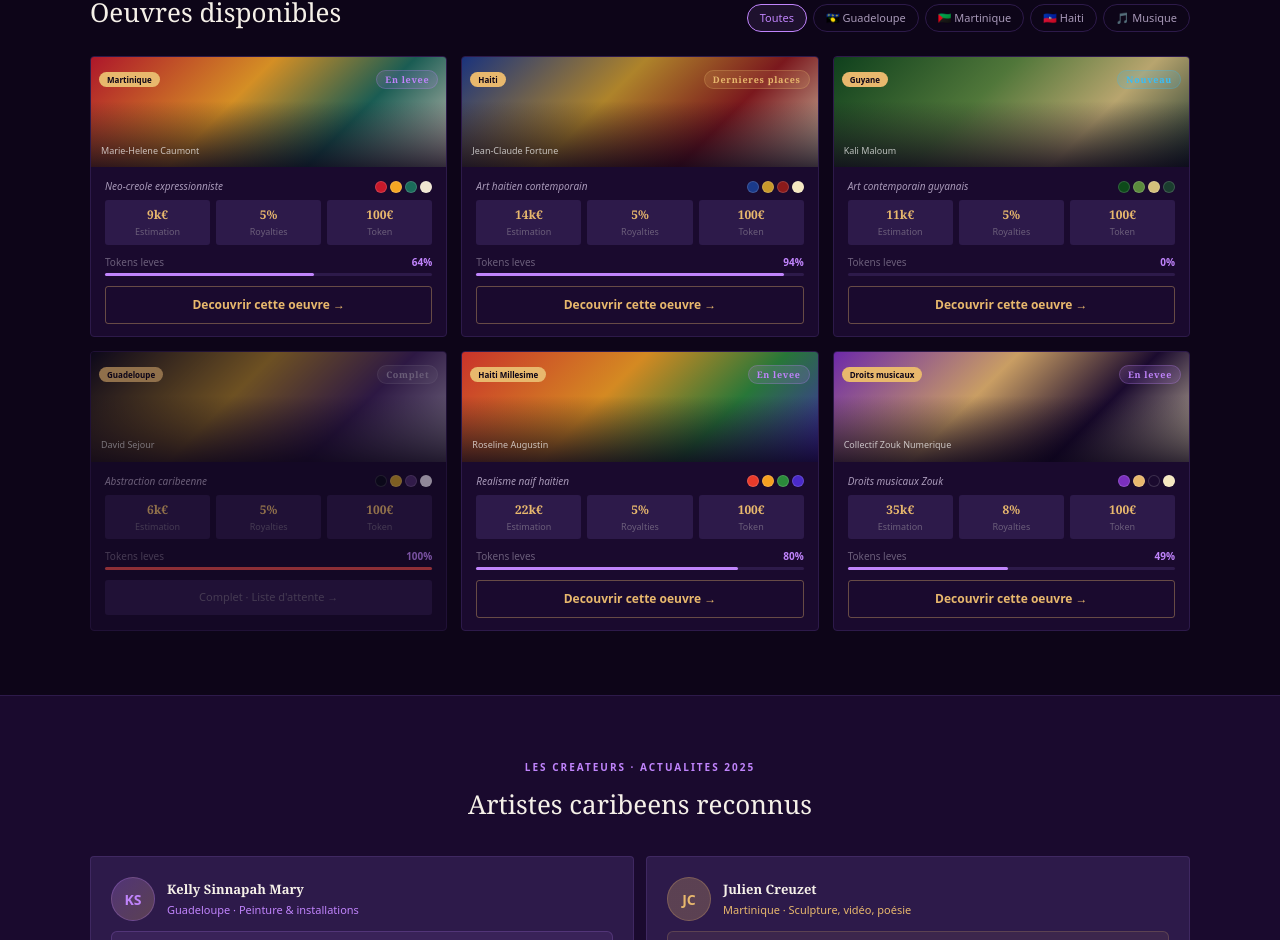
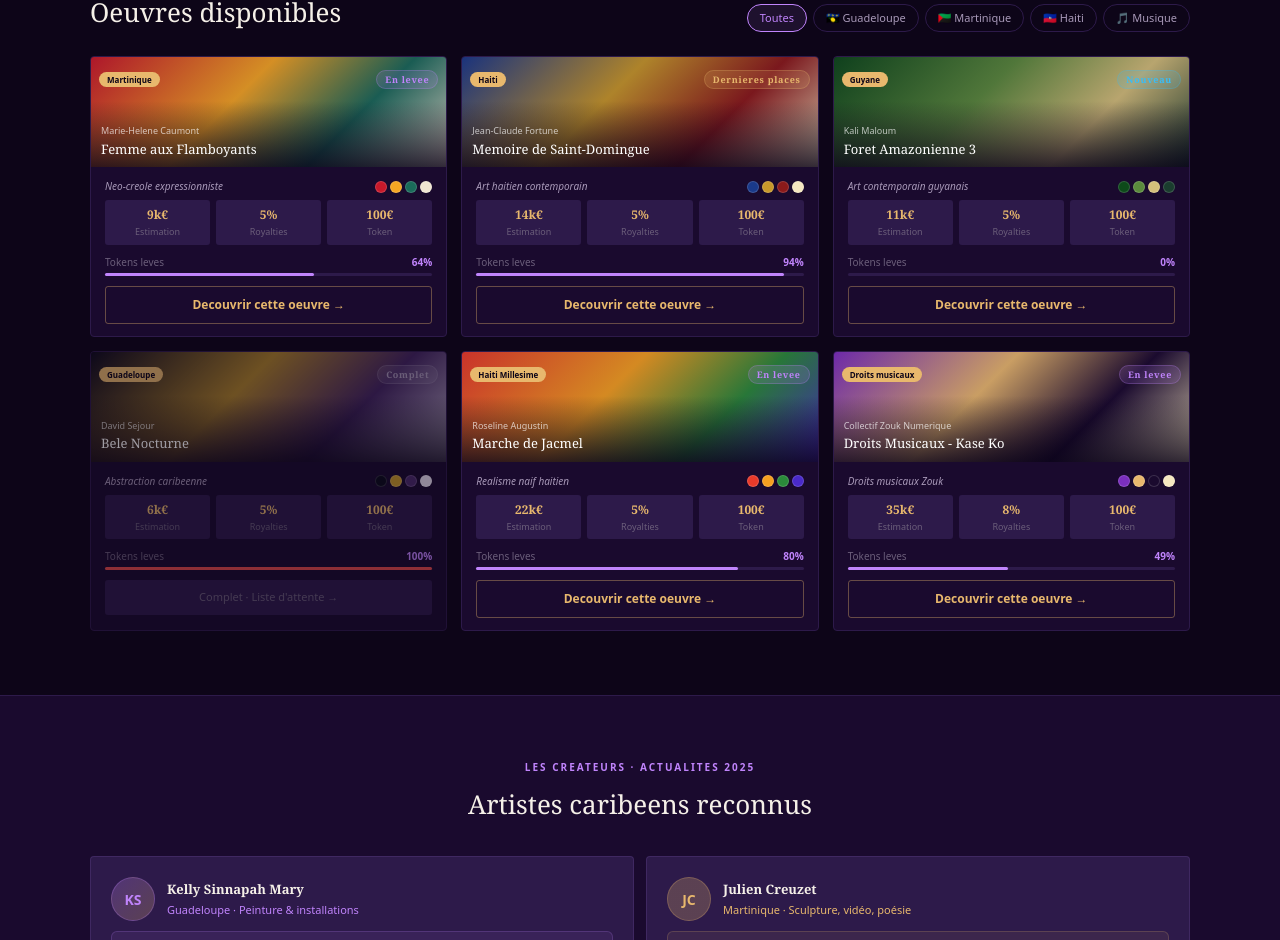
Before and after one commit to Canasuc/caribbeanvault, a Next.js app: page /art in a window 1280 px wide. Shown: the part 1552-2492 px from the top of the page. Built offline with nearby package versions, Linux system fonts and the light colour scheme; no server answers.

Commit message:
Art slug - page detail oeuvre avec photo, lib oeuvres, protection auth

```diff
--- a/src/app/art/page.tsx
+++ b/src/app/art/page.tsx
@@ -145,12 +145,12 @@ const TERRITOIRES_ART = [
 ];
 
 const OEUVRES = [
-  { id: 1, slug: "Femme aux Flamboyants", artiste: "Marie-Helene Caumont", origine: "Martinique", annee: 2023, medium: "Huile sur toile 120x90 cm", estimation: 8500, tokens: 85, disponibles: 31, prixToken: 100, royaltes: "5%", statut: "En levee", style: "Neo-creole expressionniste", couleurs: ["#C8192A", "#F5A623", "#1A6B5A", "#F0E6D2"], tag: "Martinique", territoire: "martinique" },
-  { id: 2, slug: "Memoire de Saint-Domingue", artiste: "Jean-Claude Fortune", origine: "Haiti", annee: 2022, medium: "Acrylique sur toile 150x120 cm", estimation: 14000, tokens: 140, disponibles: 8, prixToken: 100, royaltes: "5%", statut: "Dernieres places", style: "Art haitien contemporain", couleurs: ["#1A3A8A", "#C8992A", "#8B1A1A", "#F5E8C0"], tag: "Haiti", territoire: "haiti" },
-  { id: 3, slug: "Foret Amazonienne 3", artiste: "Kali Maloum", origine: "Guyane francaise", annee: 2024, medium: "Techniques mixtes 200x140 cm", estimation: 11000, tokens: 110, disponibles: 110, prixToken: 100, royaltes: "5%", statut: "Nouveau", style: "Art contemporain guyanais", couleurs: ["#0D4A1A", "#5A8A3C", "#D4C07A", "#1A3D2E"], tag: "Guyane", territoire: "diaspora" },
-  { id: 4, slug: "Bele Nocturne", artiste: "David Sejour", origine: "Guadeloupe", annee: 2023, medium: "Huile et or sur toile 100x80 cm", estimation: 6200, tokens: 62, disponibles: 0, prixToken: 100, royaltes: "5%", statut: "Complet", style: "Abstraction caribeenne", couleurs: ["#0A0A1A", "#C8992A", "#4A2A6A", "#E8E0F0"], tag: "Guadeloupe", territoire: "guadeloupe" },
-  { id: 5, slug: "Marche de Jacmel", artiste: "Roseline Augustin", origine: "Haiti", annee: 2021, medium: "Huile sur toile 180x130 cm", estimation: 22000, tokens: 220, disponibles: 44, prixToken: 100, royaltes: "5%", statut: "En levee", style: "Realisme naif haitien", couleurs: ["#E83A2A", "#F5A020", "#2A8A3A", "#4A2ACA"], tag: "Haiti Millesime", territoire: "haiti" },
-  { id: 6, slug: "Droits Musicaux - Kase Ko", artiste: "Collectif Zouk Numerique", origine: "Martinique & Guadeloupe", annee: 2024, medium: "Catalogue 12 titres Droits numeriques", estimation: 35000, tokens: 350, disponibles: 180, prixToken: 100, royaltes: "8%", statut: "En levee", style: "Droits musicaux Zouk", couleurs: ["#7B2FBE", "#E8B86D", "#1A0A2E", "#F5E8C0"], tag: "Droits musicaux", territoire: "diaspora" },
+  { id: 1, slug: "femme-aux-flamboyants", titre: "Femme aux Flamboyants", artiste: "Marie-Helene Caumont", origine: "Martinique", annee: 2023, medium: "Huile sur toile 120x90 cm", estimation: 8500, tokens: 85, disponibles: 31, prixToken: 100, royaltes: "5%", statut: "En levee", style: "Neo-creole expressionniste", couleurs: ["#C8192A", "#F5A623", "#1A6B5A", "#F0E6D2"], tag: "Martinique", territoire: "martinique" },
+  { id: 2, slug: "memoire-de-saint-domingue", titre: "Memoire de Saint-Domingue", artiste: "Jean-Claude Fortune", origine: "Haiti", annee: 2022, medium: "Acrylique sur toile 150x120 cm", estimation: 14000, tokens: 140, disponibles: 8, prixToken: 100, royaltes: "5%", statut: "Dernieres places", style: "Art haitien contemporain", couleurs: ["#1A3A8A", "#C8992A", "#8B1A1A", "#F5E8C0"], tag: "Haiti", territoire: "haiti" },
+  { id: 3, slug: "foret-amazonienne-3", titre: "Foret Amazonienne 3", artiste: "Kali Maloum", origine: "Guyane francaise", annee: 2024, medium: "Techniques mixtes 200x140 cm", estimation: 11000, tokens: 110, disponibles: 110, prixToken: 100, royaltes: "5%", statut: "Nouveau", style: "Art contemporain guyanais", couleurs: ["#0D4A1A", "#5A8A3C", "#D4C07A", "#1A3D2E"], tag: "Guyane", territoire: "diaspora" },
+  { id: 4, slug: "bele-nocturne", titre: "Bele Nocturne", artiste: "David Sejour", origine: "Guadeloupe", annee: 2023, medium: "Huile et or sur toile 100x80 cm", estimation: 6200, tokens: 62, disponibles: 0, prixToken: 100, royaltes: "5%", statut: "Complet", style: "Abstraction caribeenne", couleurs: ["#0A0A1A", "#C8992A", "#4A2A6A", "#E8E0F0"], tag: "Guadeloupe", territoire: "guadeloupe" },
+  { id: 5, slug: "marche-de-jacmel", titre: "Marche de Jacmel", artiste: "Roseline Augustin", origine: "Haiti", annee: 2021, medium: "Huile sur toile 180x130 cm", estimation: 22000, tokens: 220, disponibles: 44, prixToken: 100, royaltes: "5%", statut: "En levee", style: "Realisme naif haitien", couleurs: ["#E83A2A", "#F5A020", "#2A8A3A", "#4A2ACA"], tag: "Haiti Millesime", territoire: "haiti" },
+  { id: 6, slug: "droits-musicaux-kase-ko", titre:"Droits Musicaux - Kase Ko", artiste: "Collectif Zouk Numerique", origine: "Martinique & Guadeloupe", annee: 2024, medium: "Catalogue 12 titres Droits numeriques", estimation: 35000, tokens: 350, disponibles: 180, prixToken: 100, royaltes: "8%", statut: "En levee", style: "Droits musicaux Zouk", couleurs: ["#7B2FBE", "#E8B86D", "#1A0A2E", "#F5E8C0"], tag: "Droits musicaux", territoire: "diaspora" },
 ];
 
 const POURQUOI = [
```
